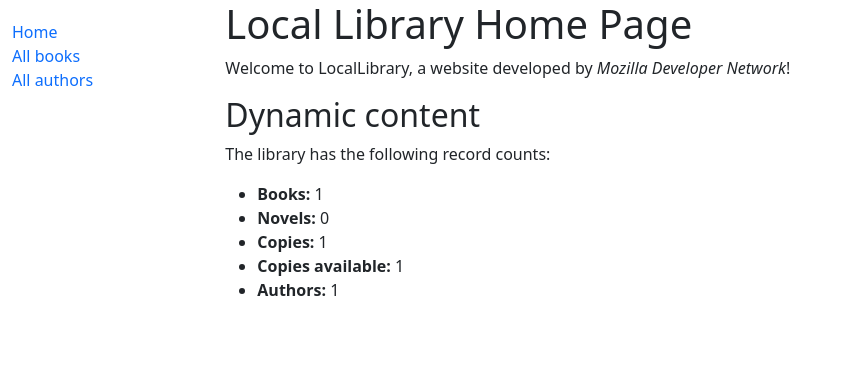
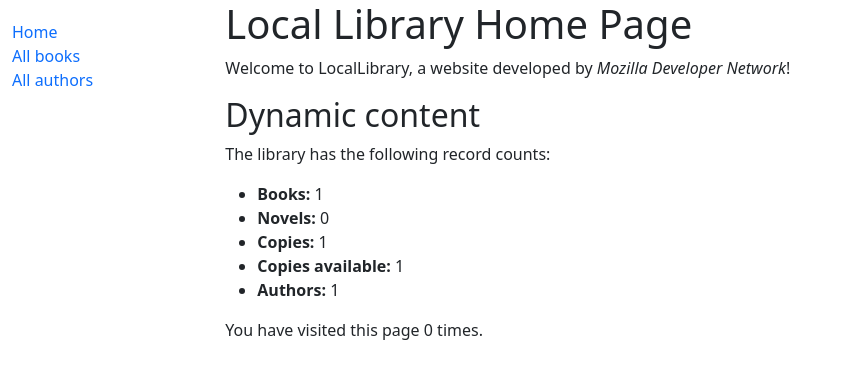
Before and after one commit to mikhailDyoshin/The_Local_Library_website, a Django app: page /catalog/ in a window 1280 px wide. Shown: the top 379 px of the page, without its empty margins (0-841 px from the left). Run offline with Django 4.2, Linux system fonts and the light colour scheme; tables that the repository leaves empty hold one stand-in row (values such as "Sample post").

Commit message:
Added getting-visit-counts option to the index view.
Now on the home page one can see how many times one visited the home page.

```diff
--- a/locallibrary/catalog/templates/catalog/index.html
+++ b/locallibrary/catalog/templates/catalog/index.html
@@ -14,4 +14,9 @@
     <li><strong>Copies available:</strong> {{ num_instances_available }}</li>
     <li><strong>Authors:</strong> {{ num_authors }}</li>
   </ul>
+
+  <p>
+    You have visited this page {{ num_visits }}
+     time{{ num_visits|pluralize }}.
+  </p>
 {% endblock %}
--- a/locallibrary/catalog/views.py
+++ b/locallibrary/catalog/views.py
@@ -19,6 +19,9 @@ def index(request):
 
     num_authors = Author.objects.all().count()
 
+    num_visits = request.session.get('num_visits', 0)
+    request.session['num_visits'] = num_visits + 1
+
     context = {
         'page_name': page_name,
         'num_books': num_books,
@@ -26,6 +29,7 @@ def index(request):
         'num_instances': num_instances,
         'num_instances_available': num_instances_available,
         'num_authors': num_authors,
+        'num_visits': num_visits,
     }
 
     return render(request, 'catalog/index.html', context=context)
```
